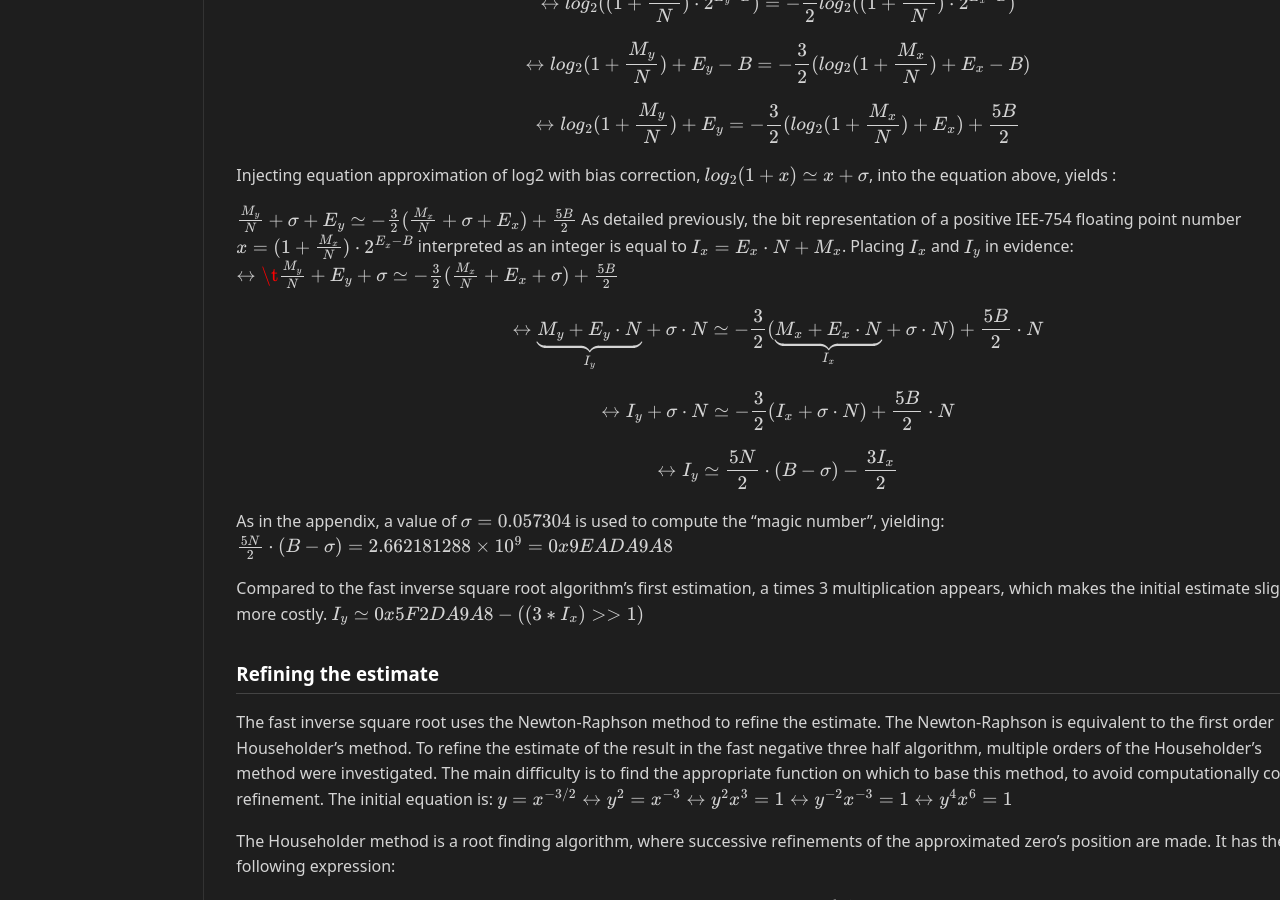
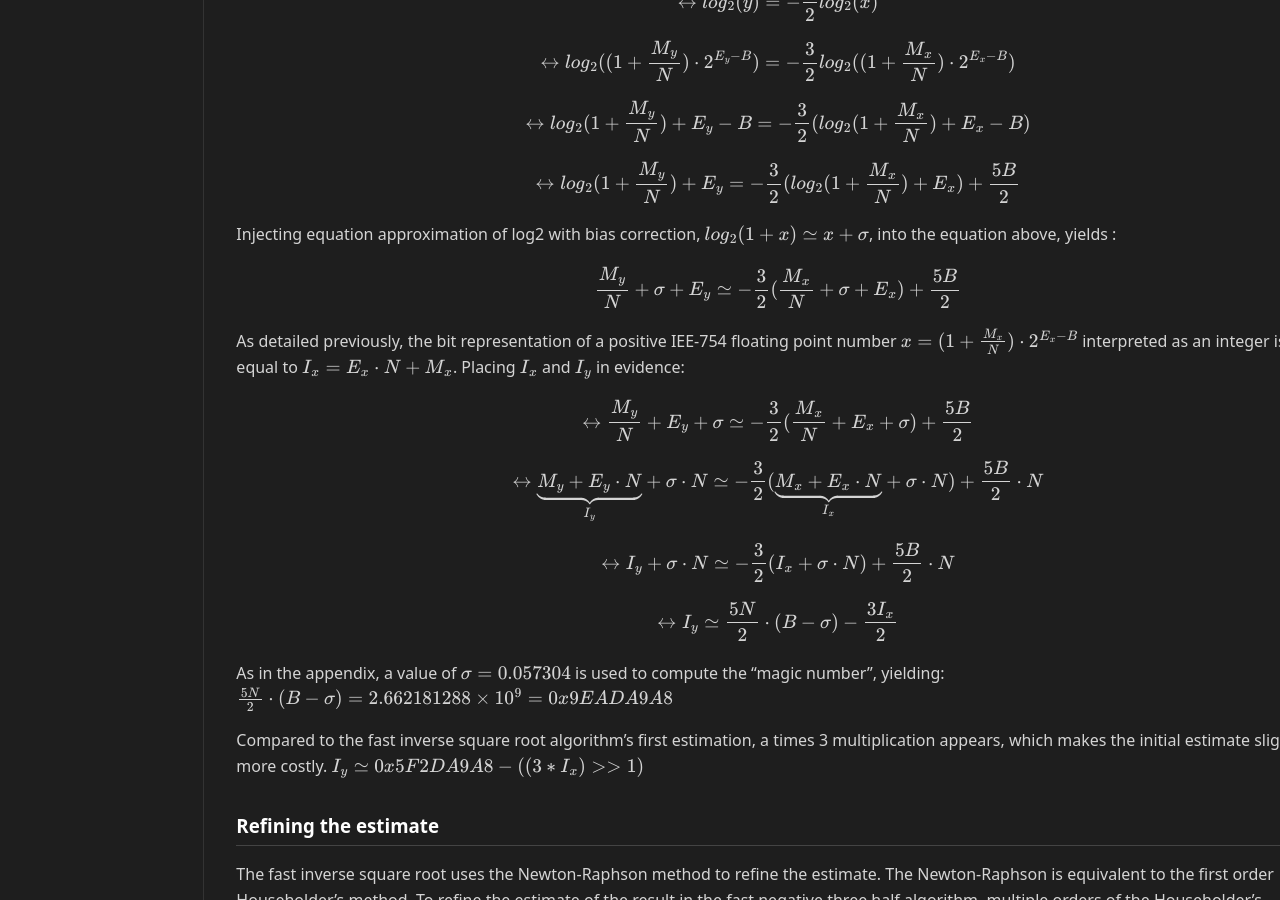
Before and after one commit to Vyndicta/Celestial, a Jekyll site: the page built from docs/celestial-accelerator-docs/modules/fast-negative-three-half.md, in a window 1280 px wide and 900 px high, scrolled down 4466 px. Built offline with Jekyll 4.4.1, drawn with Linux system fonts in a browser that asks for light colours; our own code applies the rules of GitHub Pages for plain Markdown files.

Commit message:
Updating the doc

```diff
--- a/docs/celestial-accelerator-docs/modules/fast-negative-three-half.md
+++ b/docs/celestial-accelerator-docs/modules/fast-negative-three-half.md
@@ -134,6 +134,7 @@ Like the fast inverse square root, this method works by first computing a rough
 
 The initial estimate process is based on the same assumptions as the fast inverse square root method. As mentionned previously, the bit representation of a positive IEE-754 floating point number $$x=(1+ \frac{M_x}{N} ) \cdot 2^{E_x-B}$$ interpreted as an integer is equal to $$I_x = E_x \cdot N + M_x$$.
 For two positive IEE-754 floating point numbers,  $$x=(1+ \frac{M_x}{N} ) \cdot 2^{E_x-B}$$ and  $$y=(1+ \frac{M_y}{N} ) \cdot 2^{E_y-B}$$:
+
 $$
 	y=\frac{1}{x^{3/2}}
 $$
@@ -161,9 +162,11 @@ Injecting equation approximation of log2 with bias correction, $$log_2 (1+x) \si
 $$
 	\frac{M_y}{N} + \sigma +  E_y \simeq -\frac{3}{2} ( \frac{M_x}{N} + \sigma +E_x) + \frac{5B}{2}
 $$
-As detailed previously, the bit representation of a positive IEE-754 floating point number $$x=(1+ \frac{M_x}{N} ) \cdot 2^{E_x-B}$$ interpreted as an integer is equal to $$I_x = E_x \cdot N + M_x$$. Placing  $$I_x$$ and $$I_y$$ in evidence:
+
+As detailed previously, the bit representation of a positive IEE-754 floating point number $$x=(1+ \frac{M_x}{N} ) \cdot 2^{E_x-B}$$ interpreted as an integer is equal to $$I_x = E_x \cdot N + M_x$$. Placing $$I_x$$ and $$I_y$$ in evidence:
+
 $$
-	\leftrightarrow\t \frac{M_y}{N} +  E_y+ \sigma  \simeq -\frac{3}{2} ( \frac{M_x}{N} +E_x  + \sigma) + \frac{5B}{2}
+	\leftrightarrow \frac{M_y}{N} +  E_y+ \sigma  \simeq -\frac{3}{2} ( \frac{M_x}{N} +E_x  + \sigma) + \frac{5B}{2}
 $$
 
 $$
```
